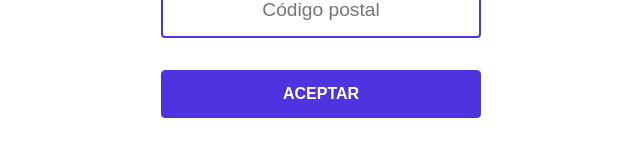
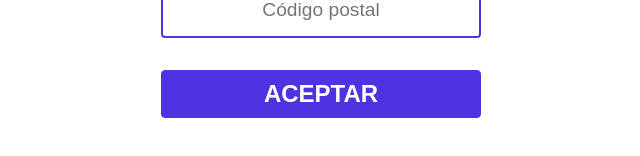
Before and after one commit to ericksarabia/skydropx-api, a Next.js app: page / in a window 1280 px wide. Shown: the part 470-626 px from the top of the page, without its empty margins (319-959 px from the left). Built offline with nearby package versions, Linux system fonts and the light colour scheme.

Commit message:
Update button global styles

```diff
--- a/styles/globals.js
+++ b/styles/globals.js
@@ -14,13 +14,14 @@ const GlobalStyles = createGlobalStyle`
 		text-decoration: none;
 	}
 
-	h3 {
+	h1 {
 		margin: 0;
-		font-size: 2rem;
+		font-size: 1.5rem;
 	}
 
 	p, span, a, b {
 		font-size: 1.4rem;
+		margin: 0;
 	}
 
 	* {
@@ -41,8 +42,12 @@ const GlobalStyles = createGlobalStyle`
 	button {
 		text-transform: uppercase;
 		font-weight: bold;
-		font-size: 1rem;
+		font-size: 1.5rem;
 		background: #4e34e1;
+		color: #fff;
+		border: 0;
+		border-radius: 4px;
+		cursor: pointer;
 	}
 `;
 
```
